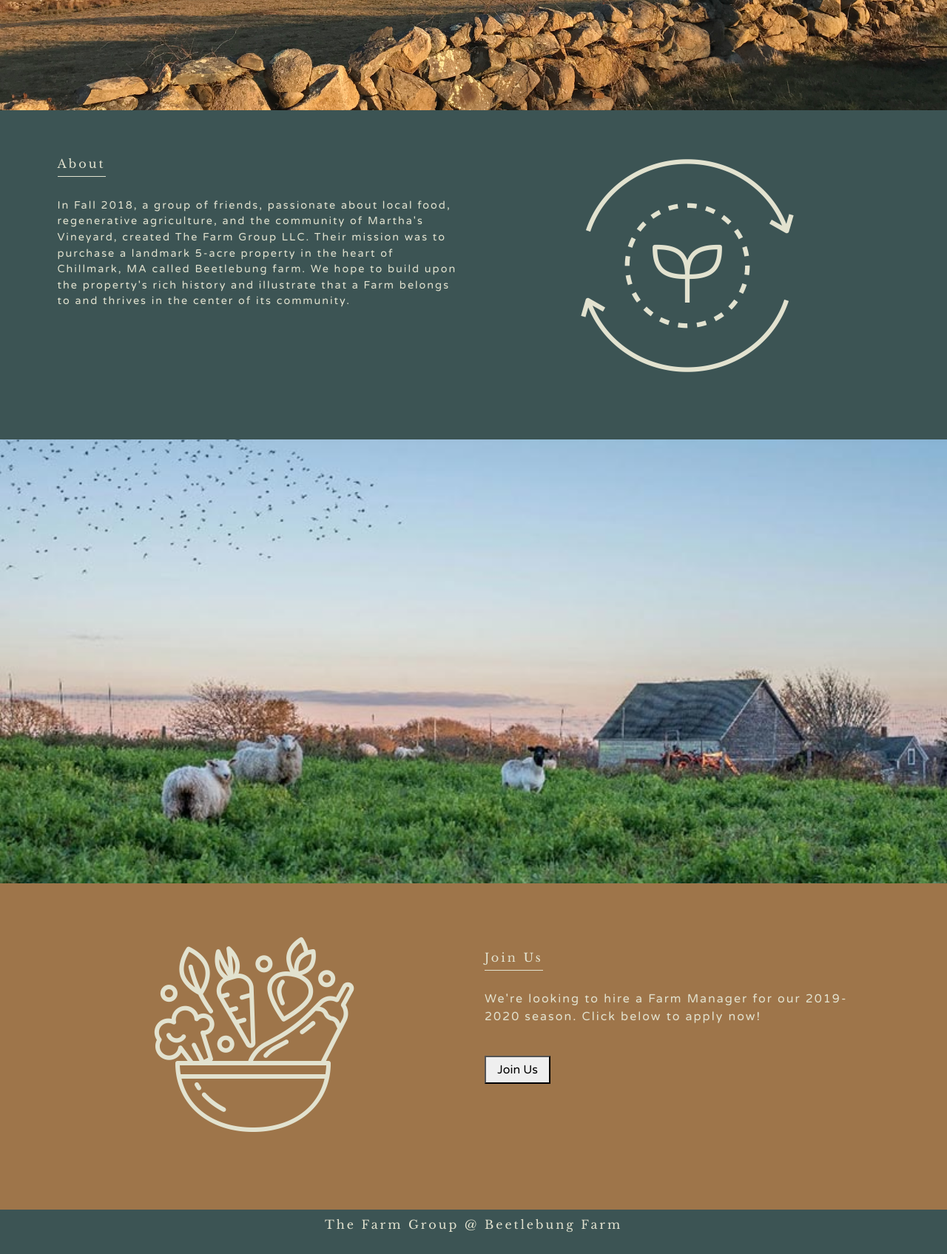
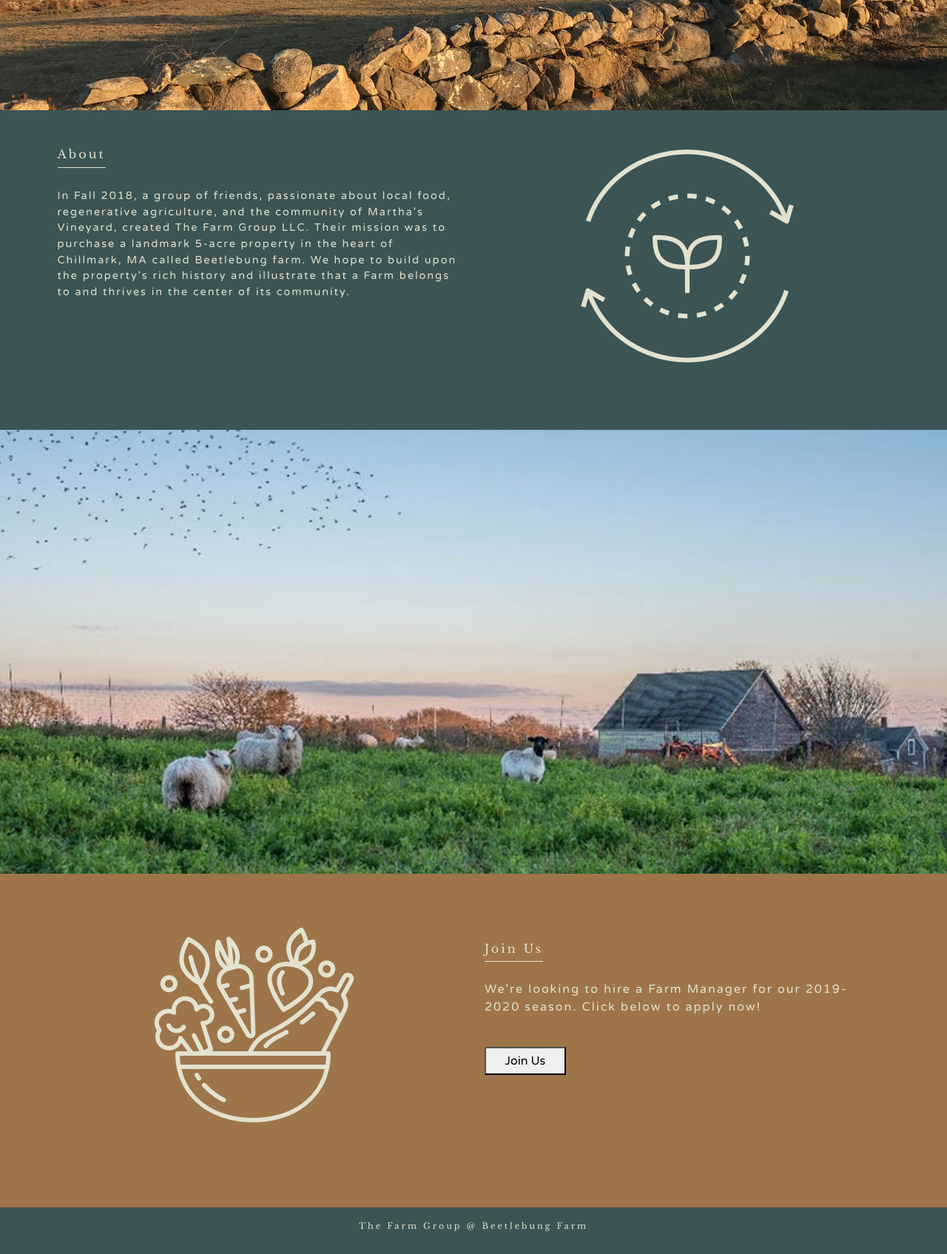
Before and after one commit to njasset10/beetlebungfarm, a PHP site: page /index.html in a window 1280 px wide. Shown: the part 451-2146 px from the top of the page at 74% size. After the commit the page ends 2115 px from the top, so only its background shows below. Run offline with PHP 8.4, Linux system fonts and the light colour scheme; some libraries are stand-ins or nearby versions.

Commit message:
block button

```diff
--- a/application.html
+++ b/application.html
@@ -37,7 +37,10 @@
                 </nav>
             </div>
         </div>
-
+        <div></div>
+        <div></div>
+        <div></div>
+        <div></div>
         <!-- GoogleForm -->
         <div class="row application">
             <div class="col-sm-12">
--- a/main.css
+++ b/main.css
@@ -43,15 +43,14 @@
     position: absolute;
     bottom: 0;
     width: 100%;
-    height: 60px;
-    line-height: 40px;
+    height: 50px;
+    line-height: 50px;
     background: #3C5454;
 }
 
 .centeredFooterText {
-    justify-content: center;
     text-align: center;
-    font-size: 1rem;
+    font-size: 0.7rem;
     color: #E2E2CF;
     background: #3C5454;
     overflow: visible;
@@ -77,7 +76,7 @@
     background: #3C5454;
     color: #E2E2CF;
     overflow: visible;
-    padding: 5% 5% 2% 5%;
+    padding: 50px 5% 2% 5%;
     margin-top: -30px;        /* Size of fixed header */
     padding-bottom: 30px;
     display: block;
@@ -166,16 +165,13 @@
 }
 
 .joinButton {
-    padding: 1% 3% 1% 3%;
-    margin: 0 0 30% 0;
+    padding: 1% 5% 1% 5%;
     text-align: center;
-    white-space: nowrap;
     font-family: 'Varela Round', sans serif;
     margin-left: auto;
     margin-right: auto;
     margin-bottom: 10%;
     margin-top: 5%;
-    cursor: pointer;
 }
 
 @media (max-width: 410px) {
@@ -184,6 +180,10 @@
         margin-bottom: 600px; /* Margin bottom by footer height */
     }
     .footer {
-        height: 80px;
+        height: 50px;
+    }
+
+    .joinButton {
+        width: 100%;
     }
 }
```
